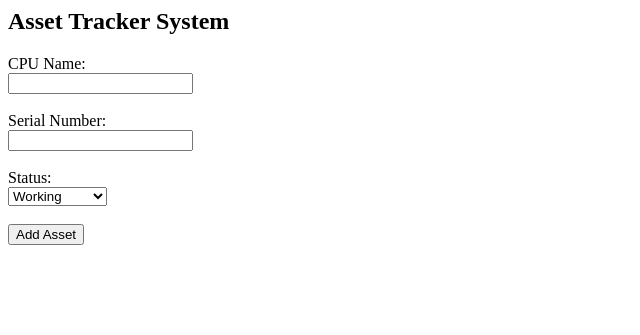
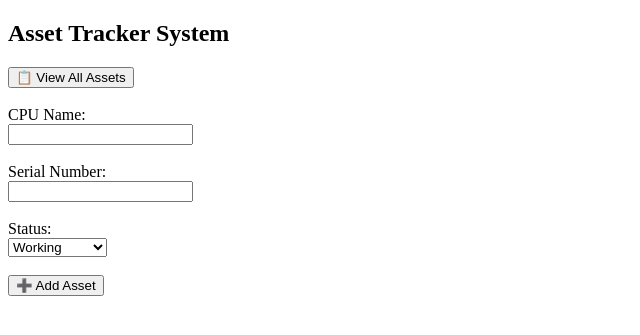
Before and after one commit to SYARIZAM15/Asset-Tracker-System, a Python web app: template templates/add.html in a window 1280 px wide. Shown: the top 335 px of the page, without its empty margins (0-640 px from the left). Run offline with Jinja, Linux system fonts and the light colour scheme; the template is opened without the code that fills it, so the values that code supplies are empty.

Commit message:
Update add.html

```diff
--- a/templates/add.html
+++ b/templates/add.html
@@ -1,5 +1,20 @@
+<!DOCTYPE html>
+<html>
+<head>
+    <title>Asset Tracker</title>
+</head>
+<body>
+
 <h2>Asset Tracker System</h2>
 
+<!-- 🔘 NAVIGATION -->
+<a href="/assets">
+    <button>📋 View All Assets</button>
+</a>
+
+<br><br>
+
+<!-- 📝 FORM -->
 <form action="/add" method="POST">
 
     <label>CPU Name:</label><br>
@@ -15,6 +30,9 @@
         <option>Maintenance</option>
     </select><br><br>
 
-    <button type="submit">Add Asset</button>
+    <button type="submit">➕ Add Asset</button>
 
 </form>
+
+</body>
+</html>
```
